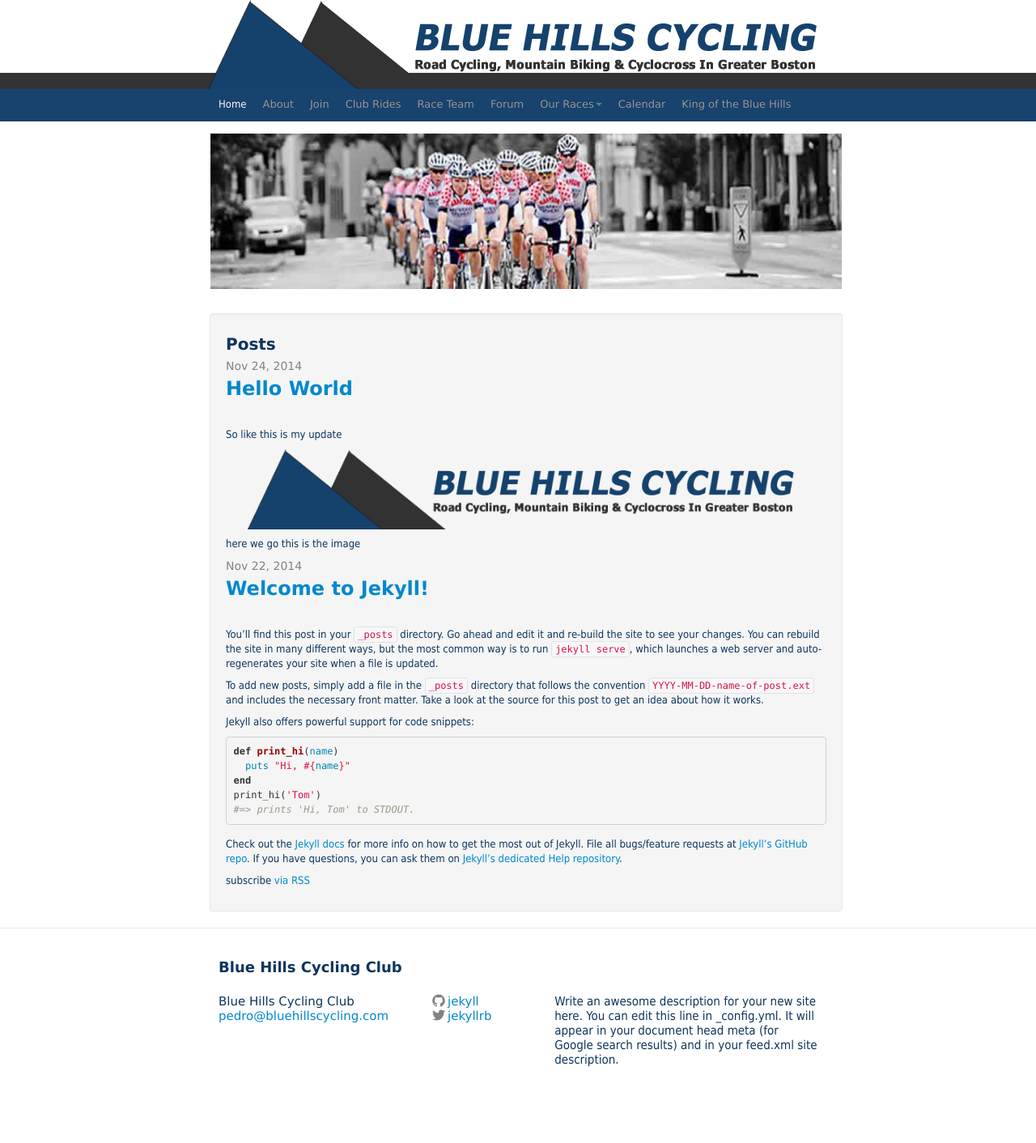
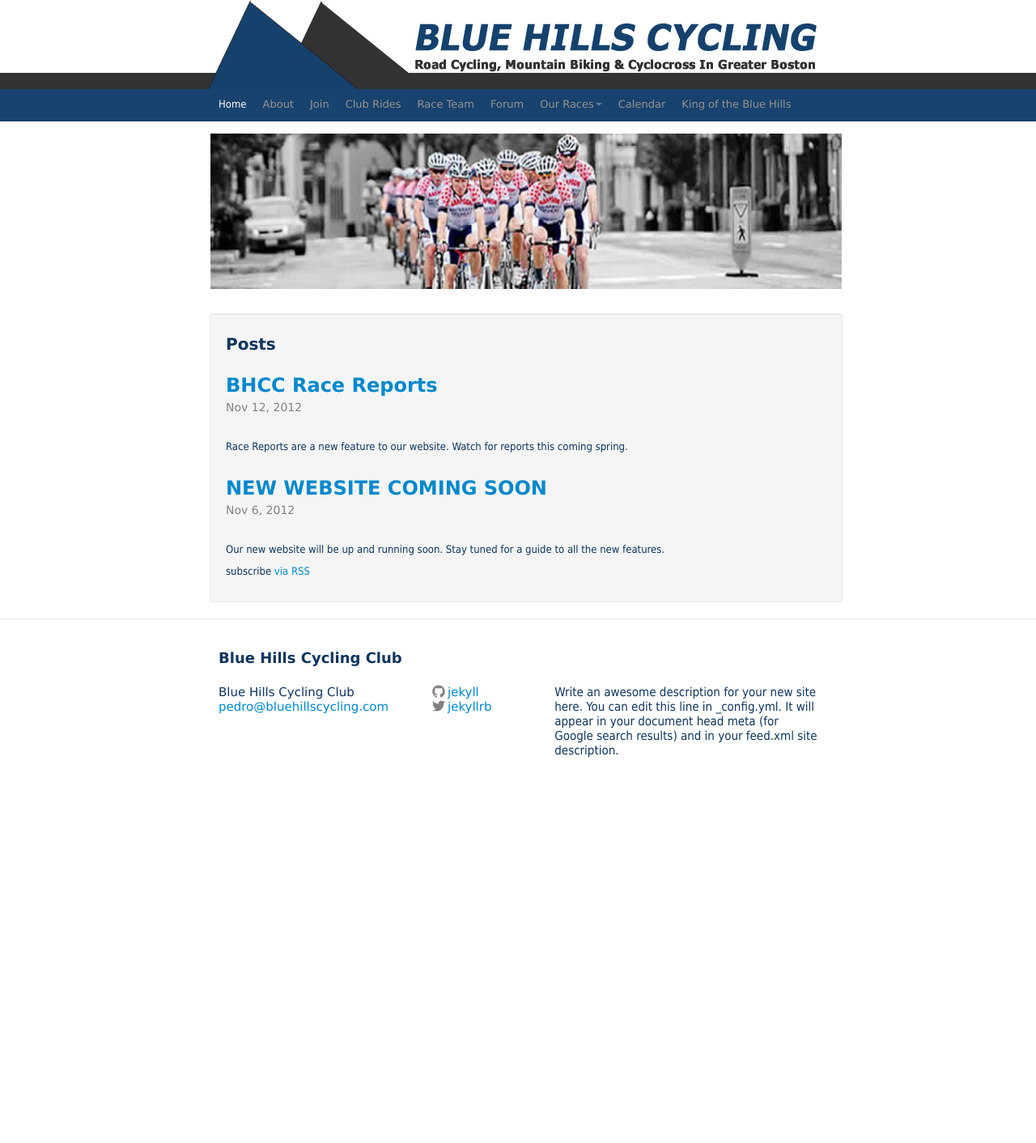
Before and after one commit to bluehillscycling/bluehillscyclingbackup.github.io, a Jekyll site: the page built from index.html, in a window 1280 px wide. Shown: the whole page at 81% size. Built offline with Jekyll 4.4.1, drawn with Linux system fonts in a browser that asks for light colours; after the commit the page ends 1030 px from its top, so only the background shows below that; grey boxes are pictures that could not be loaded.

Commit message:
started to add some posts

```diff
--- /dev/null
+++ b/_posts/2012-11-12-BHCC-RaceReports.markdown
@@ -0,0 +1,8 @@
+---
+layout: post
+title:  "
+BHCC Race Reports  "
+date:   2012-11-12 16:03:25
+categories: Club Stuff
+---
+Race Reports are a new feature to our website. Watch for reports this coming spring.
--- /dev/null
+++ b/_posts/2012-11-6-New Websote.markdown
@@ -0,0 +1,7 @@
+---
+layout: post
+title:  "NEW WEBSITE COMING SOON "
+date:   2012-11-06 16:03:25
+categories: Club Stuff
+---
+Our new website will be up and running soon. Stay tuned for a guide to all the new features.
--- a/_posts/2014-11-22-welcome-to-jekyll.markdown
+++ /dev/null
@@ -1,25 +0,0 @@
----
-layout: post
-title:  "Welcome to Jekyll!"
-date:   2014-11-22 16:03:25
-categories: jekyll update
----
-You’ll find this post in your `_posts` directory. Go ahead and edit it and re-build the site to see your changes. You can rebuild the site in many different ways, but the most common way is to run `jekyll serve`, which launches a web server and auto-regenerates your site when a file is updated.
-
-To add new posts, simply add a file in the `_posts` directory that follows the convention `YYYY-MM-DD-name-of-post.ext` and includes the necessary front matter. Take a look at the source for this post to get an idea about how it works.
-
-Jekyll also offers powerful support for code snippets:
-
-{% highlight ruby %}
-def print_hi(name)
-  puts "Hi, #{name}"
-end
-print_hi('Tom')
-#=> prints 'Hi, Tom' to STDOUT.
-{% endhighlight %}
-
-Check out the [Jekyll docs][jekyll] for more info on how to get the most out of Jekyll. File all bugs/feature requests at [Jekyll’s GitHub repo][jekyll-gh]. If you have questions, you can ask them on [Jekyll’s dedicated Help repository][jekyll-help].
-
-[jekyll]:      http://jekyllrb.com
-[jekyll-gh]:   https://github.com/jekyll/jekyll
-[jekyll-help]: https://github.com/jekyll/jekyll-help
--- a/_posts/2014-11-24-hello-world.md
+++ /dev/null
@@ -1,16 +0,0 @@
----
-layout: post
-title: "Hello World"
-description: ""
-category:
-tags: []
----
-{% include JB/setup %}
-
-So like this is my update
-
-
-
-![My helpful screenshot](/images/BHHC-Banner.png)
-
-here we go this is the image
--- a/index.html
+++ b/index.html
@@ -7,12 +7,13 @@ layout: default
   <ul class="post-list">
     {% for post in site.posts %}
       <li>
-        <span class="post-meta">{{ post.date | date: "%b %-d, %Y" }}</span>
 
-        <h2>
+
+        <h2 style ="padding-top:15px">
           <a class="post-link" href="{{ post.url | prepend: site.baseurl }}">{{ post.title }}</a>
 
         </h2>
+      <span class="post-meta">{{ post.date | date: "%b %-d, %Y" }}</span>
       </li>
       <p>{{post.content}}</p>
     {% endfor %}
```
